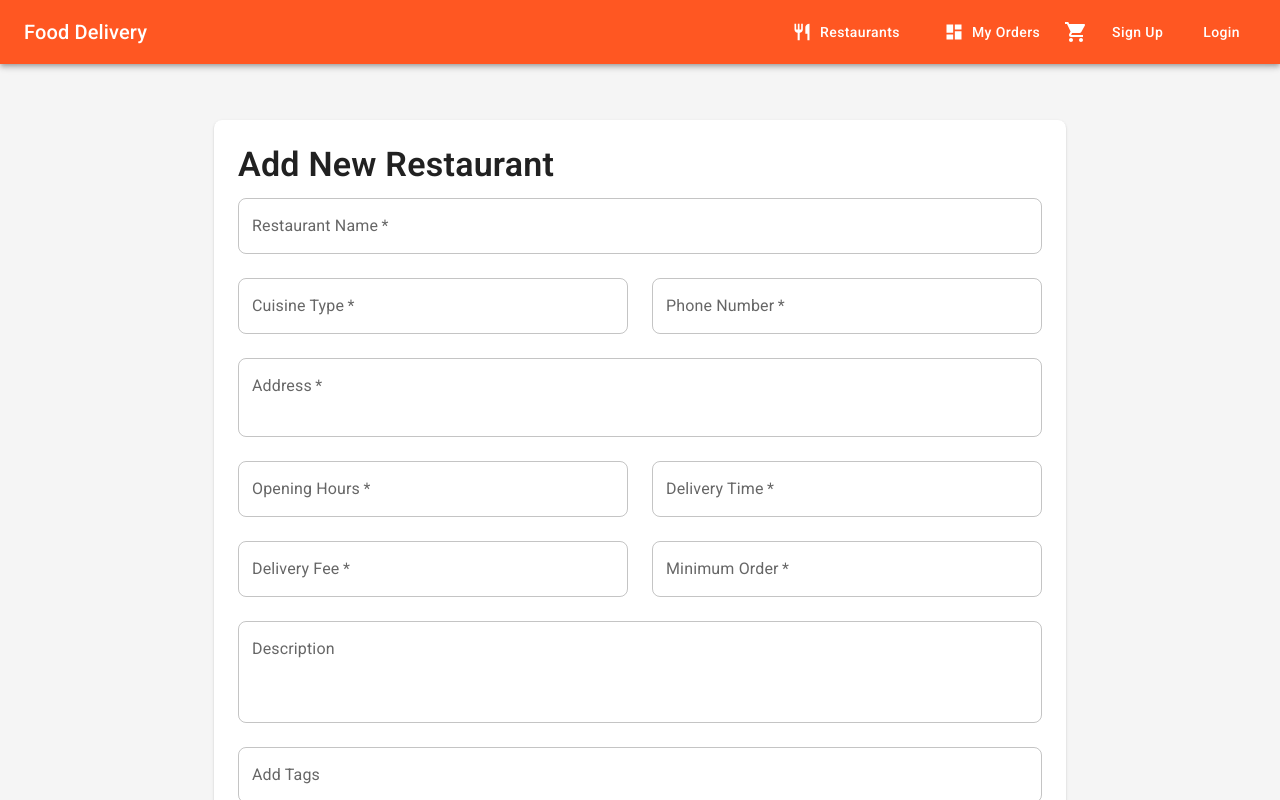
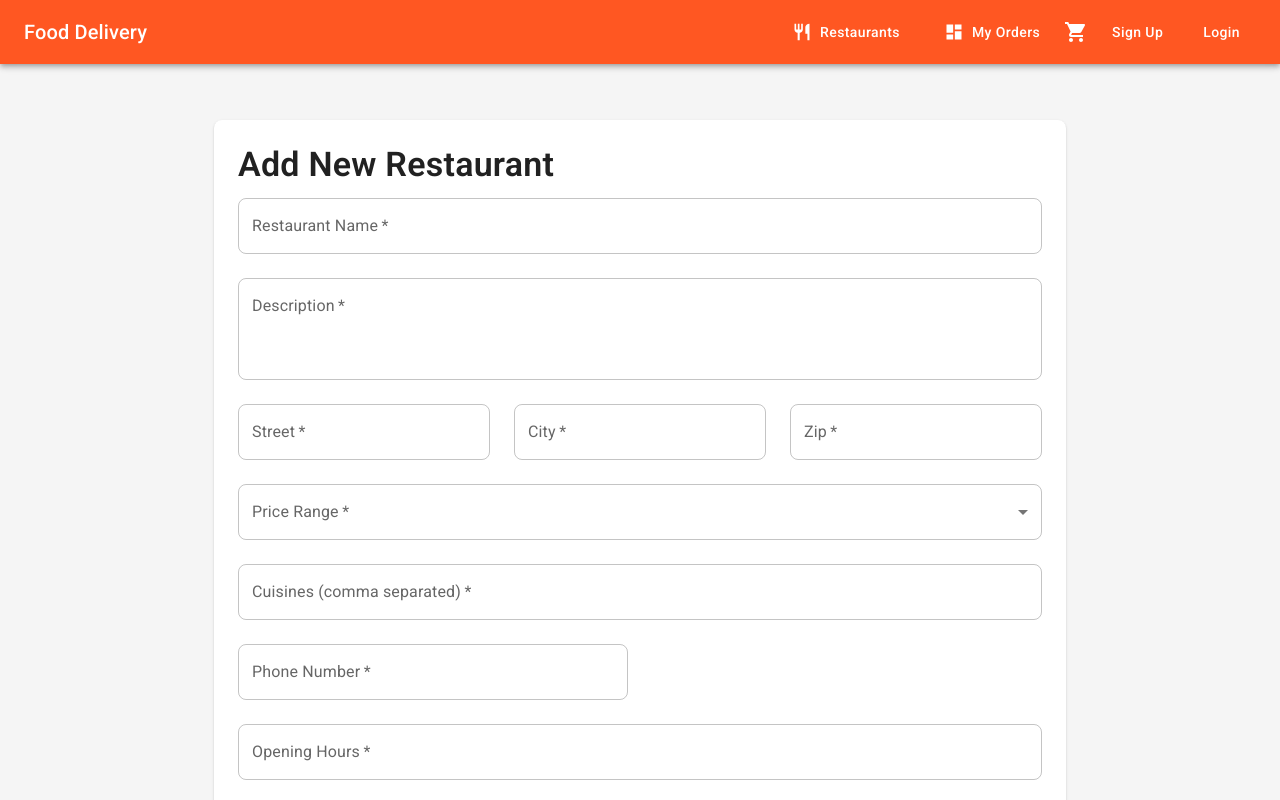
Before and after one commit to ashanthilochana/ds-food-ordering-app, a React (Vite) app in the folder client/: page /add-restaurant in a window 1280 px wide. Shown: the top 800 px of the page. Built offline with nearby package versions, Linux system fonts and the light colour scheme.

Commit message:
add resturent form work

```diff
--- a/client/src/pages/restaurant/AddRestaurant.jsx
+++ b/client/src/pages/restaurant/AddRestaurant.jsx
@@ -17,19 +17,21 @@ import {
 } from '@mui/material';
 import { useNavigate } from 'react-router-dom';
 import Layout from '../../components/layout/Layout';
+import { restaurantService } from '../../services/restaurantService';
 
 const AddRestaurant = () => {
   const navigate = useNavigate();
   const [formData, setFormData] = useState({
     name: '',
-    cuisine: '',
-    address: '',
+    description: '',
+    address: { street: '', city: '', zip: '' },
+    cuisine: [],
+    priceRange: '',
     phone: '',
     openingHours: '',
     deliveryTime: '',
     deliveryFee: '',
     minOrder: '',
-    description: '',
     tags: []
   });
   const [tagInput, setTagInput] = useState('');
@@ -71,9 +73,14 @@ const AddRestaurant = () => {
   const handleSubmit = async (e) => {
     e.preventDefault();
     try {
-      // TODO: Replace with actual API call
-      // const response = await restaurantService.addRestaurant(formData);
-      console.log('Restaurant data:', formData);
+      const payload = {
+        name: formData.name,
+        description: formData.description,
+        address: formData.address,
+        cuisine: formData.cuisine,
+        priceRange: formData.priceRange,
+      };
+      await restaurantService.addRestaurant(payload);
       setSuccess(true);
       setTimeout(() => {
         navigate('/dashboard');
@@ -102,14 +109,87 @@ const AddRestaurant = () => {
                   onChange={handleChange}
                 />
               </Grid>
-              <Grid item xs={12} sm={6}>
+              <Grid item xs={12}>
                 <TextField
                   required
                   fullWidth
-                  label="Cuisine Type"
+                  label="Description"
+                  name="description"
+                  value={formData.description}
+                  onChange={e => setFormData(prev => ({ ...prev, description: e.target.value }))}
+                  multiline
+                  rows={3}
+                />
+              </Grid>
+              <Grid item xs={12} sm={4}>
+                <TextField
+                  required
+                  fullWidth
+                  label="Street"
+                  name="street"
+                  value={formData.address.street}
+                  onChange={e => setFormData(prev => ({
+                    ...prev,
+                    address: { ...prev.address, street: e.target.value }
+                  }))}
+                />
+              </Grid>
+              <Grid item xs={12} sm={4}>
+                <TextField
+                  required
+                  fullWidth
+                  label="City"
+                  name="city"
+                  value={formData.address.city}
+                  onChange={e => setFormData(prev => ({
+                    ...prev,
+                    address: { ...prev.address, city: e.target.value }
+                  }))}
+                />
+              </Grid>
+              <Grid item xs={12} sm={4}>
+                <TextField
+                  required
+                  fullWidth
+                  label="Zip"
+                  name="zip"
+                  value={formData.address.zip}
+                  onChange={e => setFormData(prev => ({
+                    ...prev,
+                    address: { ...prev.address, zip: e.target.value }
+                  }))}
+                />
+              </Grid>
+              <Grid item xs={12}>
+                <FormControl fullWidth required>
+                  <InputLabel>Price Range</InputLabel>
+                  <Select
+                    name="priceRange"
+                    value={formData.priceRange}
+                    label="Price Range"
+                    onChange={e => setFormData(prev => ({ ...prev, priceRange: e.target.value }))}
+                  >
+                    <MenuItem value="budget">Budget</MenuItem>
+                    <MenuItem value="moderate">Moderate</MenuItem>
+                    <MenuItem value="expensive">Expensive</MenuItem>
+                    <MenuItem value="luxury">Luxury</MenuItem>
+                  </Select>
+                </FormControl>
+              </Grid>
+              <Grid item xs={12}>
+                <TextField
+                  required
+                  fullWidth
+                  label="Cuisines (comma separated)"
                   name="cuisine"
-                  value={formData.cuisine}
-                  onChange={handleChange}
+                  value={formData.cuisine.join(', ')}
+                  onChange={e =>
+                    setFormData(prev => ({
+                      ...prev,
+                      cuisine: e.target.value.split(',').map(c => c.trim()).filter(Boolean)
+                    }))
+                  }
+                  placeholder="e.g., Indian, Chinese"
                 />
               </Grid>
               <Grid item xs={12} sm={6}>
@@ -126,18 +206,6 @@ const AddRestaurant = () => {
                 <TextField
                   required
                   fullWidth
-                  label="Address"
-                  name="address"
-                  value={formData.address}
-                  onChange={handleChange}
-                  multiline
-                  rows={2}
-                />
-              </Grid>
-              <Grid item xs={12} sm={6}>
-                <TextField
-                  required
-                  fullWidth
                   label="Opening Hours"
                   name="openingHours"
                   value={formData.openingHours}
@@ -145,7 +213,7 @@ const AddRestaurant = () => {
                   placeholder="e.g., 9:00 AM - 10:00 PM"
                 />
               </Grid>
-              <Grid item xs={12} sm={6}>
+              <Grid item xs={12}>
                 <TextField
                   required
                   fullWidth
@@ -156,7 +224,7 @@ const AddRestaurant = () => {
                   placeholder="e.g., 30-45 min"
                 />
               </Grid>
-              <Grid item xs={12} sm={6}>
+              <Grid item xs={12}>
                 <TextField
                   required
                   fullWidth
@@ -167,7 +235,7 @@ const AddRestaurant = () => {
                   placeholder="e.g., $2.99"
                 />
               </Grid>
-              <Grid item xs={12} sm={6}>
+              <Grid item xs={12}>
                 <TextField
                   required
                   fullWidth
@@ -176,17 +244,6 @@ const AddRestaurant = () => {
                   value={formData.minOrder}
                   onChange={handleChange}
                   placeholder="e.g., $10"
-                />
-              </Grid>
-              <Grid item xs={12}>
-                <TextField
-                  fullWidth
-                  label="Description"
-                  name="description"
-                  value={formData.description}
-                  onChange={handleChange}
-                  multiline
-                  rows={3}
                 />
               </Grid>
               <Grid item xs={12}>
--- /dev/null
+++ b/client/src/services/restaurantService.js
@@ -0,0 +1,86 @@
+import axios from 'axios';
+
+const API_URL = 'http://localhost:3001/api/restaurants';
+
+function getAuthHeader() {
+  const user = JSON.parse(localStorage.getItem('user'));
+  if (user && user.token) {
+    return { Authorization: `Bearer ${user.token}` };
+  }
+  return {};
+}
+
+export const restaurantService = {
+  // Add new restaurant
+  addRestaurant: async (restaurantData) => {
+    try {
+      const response = await axios.post(API_URL, restaurantData, {
+        headers: { ...getAuthHeader() }
+      });
+      return response.data;
+    } catch (error) {
+      throw error.response?.data || error.message;
+    }
+  },
+
+  // Get all restaurants
+  getAllRestaurants: async (filters = {}) => {
+    try {
+      const response = await axios.get(API_URL, {
+        params: filters,
+        headers: { ...getAuthHeader() }
+      });
+      return response.data;
+    } catch (error) {
+      throw error.response?.data || error.message;
+    }
+  },
+
+  // Get restaurant by ID
+  getRestaurantById: async (id) => {
+    try {
+      const response = await axios.get(`${API_URL}/${id}`, {
+        headers: { ...getAuthHeader() }
+      });
+      return response.data;
+    } catch (error) {
+      throw error.response?.data || error.message;
+    }
+  },
+
+  // Update restaurant
+  updateRestaurant: async (id, restaurantData) => {
+    try {
+      const response = await axios.put(`${API_URL}/${id}`, restaurantData, {
+        headers: { ...getAuthHeader() }
+      });
+      return response.data;
+    } catch (error) {
+      throw error.response?.data || error.message;
+    }
+  },
+
+  // Delete restaurant
+  deleteRestaurant: async (id) => {
+    try {
+      const response = await axios.delete(`${API_URL}/${id}`, {
+        headers: { ...getAuthHeader() }
+      });
+      return response.data;
+    } catch (error) {
+      throw error.response?.data || error.message;
+    }
+  },
+
+  // Toggle restaurant status
+  toggleStatus: async (id) => {
+    try {
+      const response = await axios.patch(`${API_URL}/${id}/toggle-status`, {}, {
+        headers: { ...getAuthHeader() }
+      });
+      return response.data;
+    } catch (error) {
+      throw error.response?.data || error.message;
+    }
+  }
+};
```
